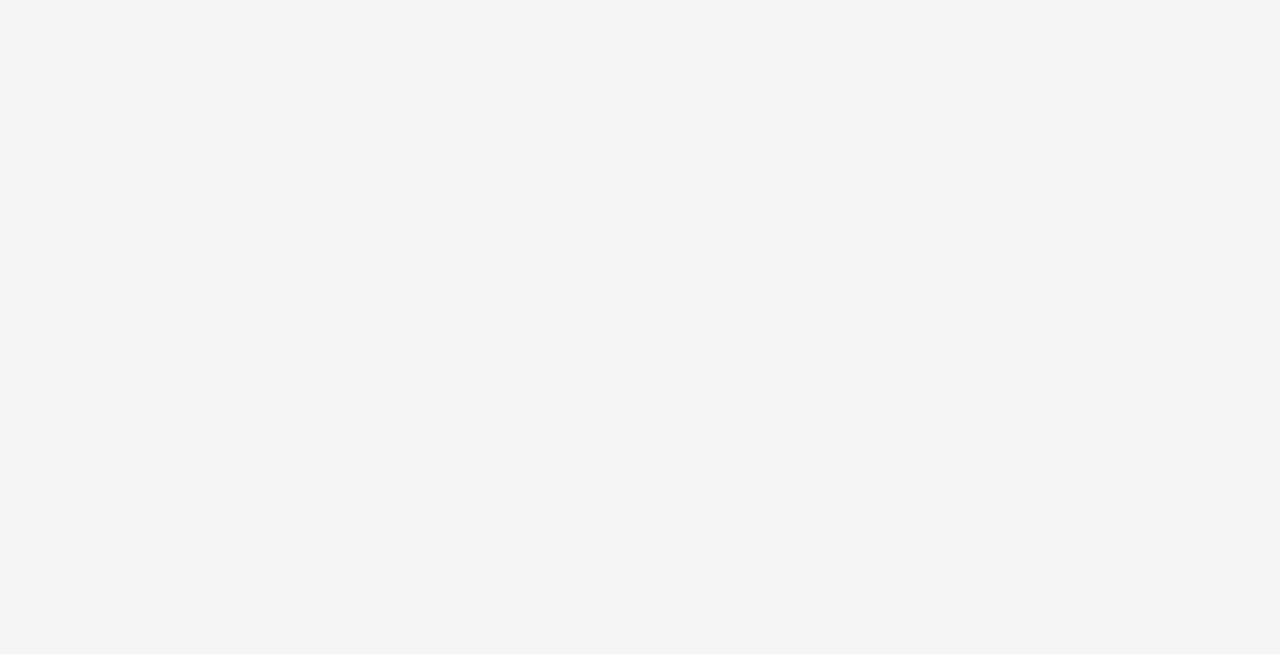
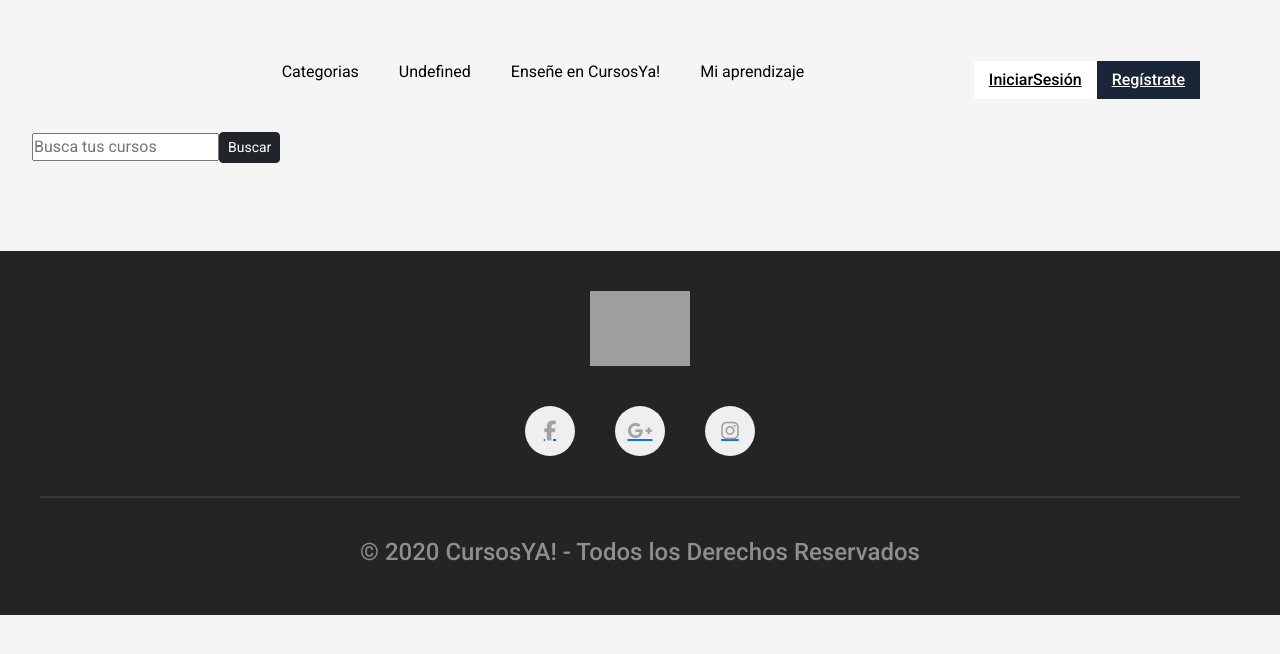
Before and after one commit to Montesit00/fats, a React (Vite) app: page /Cursos in a window 1280 px wide. Before the commit this address had no page. Shown: the top 654 px of the page. Built offline with nearby package versions, Linux system fonts and the light colour scheme; grey boxes are pictures that could not be loaded.

Commit message:
Agrecacion de cursos(api pelis ejemplo)

```diff
--- a/src/Routes/Rutas.jsx
+++ b/src/Routes/Rutas.jsx
@@ -5,6 +5,8 @@ import Mainbody from '../components/MainBody/Mainbody';
 import Registro from "../pages/Registro";
 import InicioSesion from '../pages/Inicio-sesion';
 import Home from '../pages/Home/Home'
+import Courses from '../pages/Courses/Courses';
+import { BuscarID } from '../components/BuscarID';
 
 const  Rutas = () => {
   return (
@@ -16,6 +18,8 @@ const  Rutas = () => {
             <Route path="/Registro" element={<Registro/>}/>
             <Route path="/IniciarSesion" element={<InicioSesion/>}/>
             <Route path='/Home' element={<Home/>}/>
+            <Route path='/Cursos' element={<Courses/>}/>
+            <Route path="/:id" element={<BuscarID/>} />
         </Routes>
 
     </Router>
--- /dev/null
+++ b/src/components/BuscarID.jsx
@@ -0,0 +1,46 @@
+import React,{useState,useEffect} from 'react'
+import { useParams } from "react-router-dom";
+
+export const BuscarID = () => {
+    const { id } = useParams();
+
+    const [detPels, setdetPels] = useState({})
+    const datos= () =>{
+        fetch(`http://www.omdbapi.com/?apikey=67a6157f&i=${id}`)
+        .then(response => response.json())
+        .then(data => {
+
+            setdetPels(data)
+            })
+    }
+    useEffect(() => {
+        datos()
+    }, )
+    const {Actors,Country,Title,Poster,Director,Plot,Runtime}= detPels
+    return (
+        <div>
+        <div>
+            <div className="hero">
+            <div className="hero-body">
+            <p className="title">
+             {Title}({Runtime})
+            </p>
+            <p className="subtitle">
+                Director: {Director}
+            </p>
+            </div>
+            </div>
+        </div>
+        <div>
+            <img src={Poster}/>
+        </div>
+        <p className="title is-1 is-spaced">Pais: {Country}</p>
+        <p className="title is-1 is-spaced">{Actors}</p>
+
+        <div className="content is-normal">
+            {Plot}
+        </div>
+        </div>
+
+    )
+}
--- a/src/components/Navbar/Navbar.css
+++ b/src/components/Navbar/Navbar.css
@@ -52,7 +52,7 @@ header{
 .btnHeaderRegister{
     padding: 7px 15px;
     border: none;
-    background: #272727;
+    background:#1a2537;
     color: white;
     font-weight: 500;
     font-size:  16px;
@@ -61,7 +61,7 @@ header{
 }
 
 .btnHeaderRegister:hover{
-    background: #000;
+    background: rgb(4, 0, 35);
     color: white,
 }
 
--- a/src/components/Navbar/Navbar.jsx
+++ b/src/components/Navbar/Navbar.jsx
@@ -9,12 +9,12 @@ const Navbar = () => {
                     <div className="log">
                         <img src="" alt=""></img>
                     </div>
-                    <div className="button-buscar">
+                    {/* <div className="button-buscar">
                                     <input type="text" placeholder="Buscar" required/>
                                         <div className="btn-buscar">
                                             <i className="fas fa-search icon"></i>
                                         </div>
-                                </div>
+                                </div> */}
                     <div className="menu">
                         <nav>
                             <ul>
--- /dev/null
+++ b/src/components/VistaCursos.jsx
@@ -0,0 +1,19 @@
+import { Link } from "react-router-dom"
+
+const VistaCursos = (props) => {
+    const {nombre,anio,imagen,id} = props
+    return(
+        <Link to={id}>
+            <div className="card">
+                <img src={imagen} className="card-img-top" alt="..."/>
+                <div className="card-body">
+                    <h5 className="card-title">{nombre}</h5>
+                    <p className="card-text">{anio}</p>
+                    <p href="#" className="btn btn-primary">Go somewhere</p>
+                </div>
+            </div>
+        </Link>
+    )
+}
+
+export default VistaCursos
--- /dev/null
+++ b/src/pages/Courses/Courses.css
@@ -0,0 +1,30 @@
+.card{
+    width: 18rem;
+}
+
+.form{
+    display: flex;
+    flex-direction: row;
+    flex-wrap: wrap;
+  }
+.form-input{
+    padding: 2rem;
+  }
+.resultados{
+    display: flex;
+    flex-direction: row;
+    flex-wrap: wrap;
+    align-items: flex-start;
+    justify-content: space-around;
+  }
+.card{
+    display: flex;
+    flex-direction: column;
+    padding: 3rem;
+    height: auto;
+    width: 500px;
+    align-items: center;
+  }
+.NoRes{
+    justify-self: center;
+  }
--- /dev/null
+++ b/src/pages/Courses/Courses.jsx
@@ -0,0 +1,54 @@
+import {useState} from 'react'
+import Footer from '../../components/Footer/Footer'
+import Navbar from '../../components/Navbar/Navbar'
+import VistaCursos from '../../components/VistaCursos'
+
+function Courses() {
+
+    const [pelis, setPelis] = useState([])
+
+    const [busqueda, setBusqueda] = useState("")
+
+        const datos = e =>{
+            e.preventDefault()
+            fetch(`http://www.omdbapi.com/?apikey=67a6157f&s=${busqueda}`)
+            .then(response => response.json())
+            .then(data => {
+
+                const {Search} = data
+                setPelis(Search)
+
+                })
+
+        }
+
+        const cambiarState = e =>{
+            setBusqueda(e.target.value)
+
+        }
+
+  return (
+    <>
+        <Navbar/>
+            <div className="">
+
+                <form className="form-input" onSubmit={datos}>
+                    <input type="text" placeholder="Busca tus cursos" onChange={cambiarState} />
+                    <button type="submit" className='btn btn-sm btn-dark'>Buscar</button>
+                </form>
+
+                <div className="resultados">
+                        {pelis.length === 0 ?
+                    <p className="NoRes"></p>
+                    : pelis.map( peli =>{
+                        return(
+                        <VistaCursos key={peli.imdbID} id={peli.imdbID} nombre={peli.Title} anio={peli.Year} imagen={peli.Poster} />
+                    )})}
+                </div>
+            </div>
+        <Footer/>
+    </>
+  )
+}
+
+export default Courses
--- a/src/pages/Home/Home.css
+++ b/src/pages/Home/Home.css
@@ -14,7 +14,7 @@
     height: 500px;
     position: relative;
     margin-top: 80px;
-    background-image: url(/public/galeria/HomeIMG.jpg);
+    background-image: url(/galeria/HomeIMG.jpg);
     background-position: center;
     background-size: cover;
     background-repeat: no-repeat;
--- a/src/pages/Inicio-sesion.jsx
+++ b/src/pages/Inicio-sesion.jsx
@@ -71,7 +71,7 @@ const IniciarSesion = () => {
                                         value={password}
                                     />
                                 </div>
-                                <button type="submit" className='btn btn-sm btn-primary mt-4'>Regístro</button>
+                                <button type="submit" className='btn btn-sm btn-dark mt-4'>Regístro</button>
                             </div>
                         </form>
                     </div>
--- a/src/pages/Registro.jsx
+++ b/src/pages/Registro.jsx
@@ -46,7 +46,7 @@ const Registro = () => {
             const data = await resp.json()
             console.log(data);
 
-            window.location.href="/IniciarSesion"
+            window.location.href="/Home"
     }
 
     return(
@@ -90,7 +90,7 @@ const Registro = () => {
                                         autoFocus={true}
                                     />
                                 </div>
-                                <button type="submit" className='btn btn-sm btn-primary mt-4'>Regístro</button>
+                                <button type="submit" className='btn btn-sm btn-dark mt-4'>Regístro</button>
                             </div>
                         </form>
                     </div>
--- a/src/style.css
+++ b/src/style.css
@@ -7,3 +7,5 @@
 @import url('../src/components/Footer/Footer.css');
 
 @import url('../src/pages/Home/Home.css');
+
+@import url('../src/pages/Courses/Courses.css');
```
